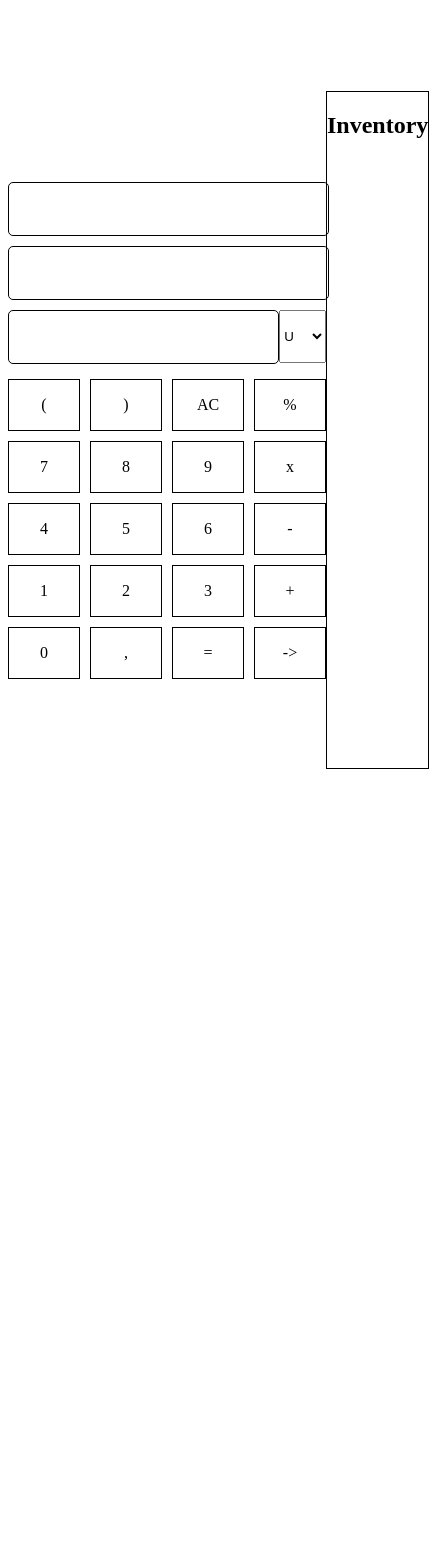
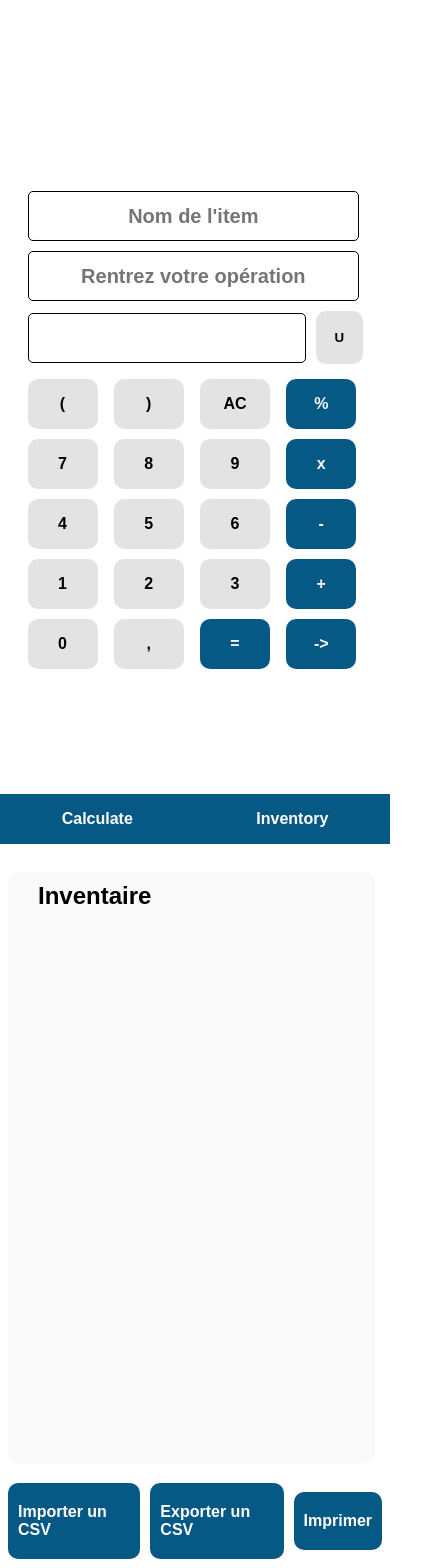
Before and after one commit to damienBaehr/APP-CALCULATE-ANGULAR, an Angular app: page / in a window 390 px wide. Shown: the top 1568 px of the page, 429 px wide, since content can reach past the window. Before the commit the page ends 860 px from the top, so only its background shows below. Built offline with nearby package versions, Linux system fonts and the light colour scheme.

Commit message:
👌 IMPROVE: Export CSV + CSS

```diff
--- a/src/app/app.component.css
+++ b/src/app/app.component.css
@@ -1,3 +1,29 @@
+*, *::before, *::after{
+    margin: 0;
+    padding: 0;
+    box-sizing: border-box;
+    scroll-behavior: smooth;
+    font-family: Arial, Helvetica, sans-serif;
+    font-weight: 600;
+}
+
+.fButton{
+    width: 100%;
+    display: flex;
+    gap: 10px;
+    justify-content: center;
+    align-items: center;
+    margin-top: 20px ;
+}
+
+.fButton a{
+    text-decoration: none;
+    color: #fff;
+    background: #075985;
+    padding: 20px 10px;
+    border-radius: 10px;
+    cursor: pointer;
+}
 main{
     width: 90%;
     display: flex;
@@ -22,8 +48,6 @@ main{
 .grid div{
     width: 70px;
     height: 50px;
-    background-color: transparent;
-    border: 1px solid #000;
     text-align: center;
     display: flex;
     justify-content: center;
@@ -42,28 +66,118 @@ input{
 .result{
     display: flex;
     align-items: center;
+    gap: 10px;
 }
 
 .result select{
     width:55px;
     height: 53px;
+    appearance: none;
+    -webkit-appearance: none;
+    -moz-appearance: none;
+    background-image: none;
+    text-align: center;
 }
+
+
 .separateur{
     width: 2px;
     height: 80vh;
     background: grey;
 }
 .inventory{
-    width: 50%;
-    height: 80vh;
-    border: 1px solid #000;
+    width: 100%;
+    height: 60vh;
+    /* border: 1px solid #000; */
+    border-radius: 10px;
+    background: #fafafa;
+    padding: 10px;
+    overflow: scroll;
 }
-
+.inventory-item{
+    display: flex;
+    flex-flow: column;
+    background: #e5e7eb;
+    border-radius: 5px;
+    gap: 10px;
+    margin: 20px 0px;
+}
 .inventory-item .item{
     display: flex;
     justify-content: space-between;
-    margin: 0 20px;
+    padding: 15px 20px;
+    border: none;
 }
 .itemSpec{
     display: flex;
 }
+
+.item{
+    border: 1px solid #000;
+    border-radius: 15px;
+}
+.inventory-header{
+    display: flex;
+    justify-content: space-between;
+    padding: 0 20px;
+
+}
+
+.navMenuMobile{
+    display: none;
+}
+.btn{
+    border-radius: 10px;
+    cursor: pointer;
+    border: none;
+    background: #e3e3e3;
+}
+.btn.functions{
+    background-color: #075985;
+    color: #fafafa;
+}
+@media (max-width: 428px){
+    main{
+        flex-flow: column;
+        gap: 20px;
+        height: 100%;
+        margin-bottom: 100px;
+    }
+    .separateur{
+        display: none;
+    }
+
+    .container{
+        height: 100vh;
+        display: flex;
+        flex-flow: column;
+        justify-content: center;
+    }
+    #inventory{
+        width: 98%;
+        height: 70vh;
+    }
+
+    .navMenuMobile{
+        display: inline-block;
+        position: fixed;
+        bottom: 0;
+        height: 50px;
+        width: 100%;
+        background-color: #075985;
+        color: #fff;
+    }
+    .navMenuMobile-content{
+        display: flex;
+        justify-content: space-around;
+        align-items: center;
+        height: 100%;
+    }
+    .navMenuMobile-content-item a {
+        color: #fff;
+        list-style: none;
+        text-decoration: none;
+        font-family: Arial, Helvetica, sans-serif;
+        font-weight: 600;
+    }
+}
--- a/src/app/app.component.html
+++ b/src/app/app.component.html
@@ -1,47 +1,59 @@
 <main>
-    <div class="container">
+    <div class="navMenuMobile">
+        <div class="navMenuMobile-content">
+            <div class="navMenuMobile-content-item">
+                <a href="#calculate">Calculate</a>
+            </div>
+            <div class="navMenuMobile-content-item">
+                <a href="#inventory">Inventory</a>
+            </div>
+        </div>
+    </div>
+    <div id="calculate" class="container">
         <div class="entries">
-            <input id="articleName" type="text"[(ngModel)]="inputName">
-            <input id="operation" type="text" [(ngModel)]="inputValue">
+            <input placeholder="Nom de l'item" id="articleName" type="text"[(ngModel)]="inputName">
+            <input placeholder="Rentrez votre opération" id="operation" type="text" [(ngModel)]="inputValue">
             <div class="result">
                 <input type="text" readonly [(ngModel)]="result">
-                <select [(ngModel)]="selectedUnit">
-                    <option *ngFor="let option of unitOptions" [value]="option">{{option}}</option>
+                <select class="btn" [(ngModel)]="selectedUnit">
+                    <option class="btn" *ngFor="let option of unitOptions" [value]="option">{{option}}</option>
                 </select>
             </div>
         </div>
         <div class="grid">
-            <div (click)="addToInput('(')" data-index="(">(</div>
-            <div (click)="addToInput(')')" data-index=")">)</div>
-            <div (click)="clearInput()" data-index="AC">AC</div>
-            <div (click)="addToInput('%')" data-index="%">%</div>
-            <div (click)="addToInput('7')" data-index="7">7</div>
-            <div (click)="addToInput('8')" data-index="8">8</div>
-            <div (click)="addToInput('9')" data-index="9">9</div>
-            <div (click)="addToInput('*')" data-index="x">x</div>
-            <div (click)="addToInput('4')" data-index="4">4</div>
-            <div (click)="addToInput('5')" data-index="5">5</div>
-            <div (click)="addToInput('6')" data-index="6">6</div>
-            <div (click)="addToInput('-')" data-index="-">-</div>
-            <div (click)="addToInput('1')" data-index="1">1</div>
-            <div (click)="addToInput('2')" data-index="2">2</div>
-            <div (click)="addToInput('3')" data-index="3">3</div>
-            <div (click)="addToInput('+')" data-index="+">+</div>
-            <div (click)="addToInput('0')" data-index="0">0</div>
-            <div (click)="addToInput(',')" data-index=",">,</div>
-            <div (click)="calculateResult()"data-index="=">=</div>
-            <div>-></div>
+            <div (click)="addToInput('(')" class="btn" data-index="(">(</div>
+            <div (click)="addToInput(')')" class="btn" data-index=")">)</div>
+            <div (click)="clearInput()" class="btn" data-index="AC">AC</div>
+            <div (click)="addToInput('%')" class="btn functions" data-index="%">%</div>
+            <div (click)="addToInput('7')" class="btn" data-index="7">7</div>
+            <div (click)="addToInput('8')" class="btn" data-index="8">8</div>
+            <div (click)="addToInput('9')" class="btn" data-index="9">9</div>
+            <div (click)="addToInput('x')" class="btn functions" data-index="x">x</div>
+            <div (click)="addToInput('4')" class="btn" data-index="4">4</div>
+            <div (click)="addToInput('5')" class="btn" data-index="5">5</div>
+            <div (click)="addToInput('6')" class="btn" data-index="6">6</div>
+            <div (click)="addToInput('-')" class="btn functions" data-index="-">-</div>
+            <div (click)="addToInput('1')" class="btn" data-index="1">1</div>
+            <div (click)="addToInput('2')" class="btn" data-index="2">2</div>
+            <div (click)="addToInput('3')" class="btn" data-index="3">3</div>
+            <div (click)="addToInput('+')" class="btn functions" data-index="+">+</div>
+            <div (click)="addToInput('0')" class="btn" data-index="0">0</div>
+            <div (click)="addToInput(',')" class="btn" data-index=",">,</div>
+            <div (click)="calculateResult()" class="btn functions" data-index="=">=</div>
+            <div class="btn functions">-></div>
         </div>
     </div>
     <div class="separateur"></div>
 
-    <div class="inventory">
+
+    <div>
+        <div id="inventory" class="inventory">
             <div class="inventory-header">
-            <h2>Inventory</h2>
+                <h2>Inventaire</h2>
             </div>
             <div class="inventory-content">
                 <div class="inventory-item" *ngFor="let item of items">
-                <div class="item">
+                    <div class="item" (click)="fillInputFields(item); scrollToCalculateSection()">
                         <p>{{item.name}}</p>
                         <div class="itemSpec">
                             <p>{{item.quantity}}</p>
@@ -51,4 +63,11 @@
                 </div>
             </div>
         </div>
+        <div class="fButton">
+            <a>Importer un CSV</a>
+            <a (click)="exportCSV()">Exporter un CSV</a>
+            <a>Imprimer</a>
+        </div>
+    </div>
+
 </main>
--- a/src/app/app.component.ts
+++ b/src/app/app.component.ts
@@ -1,10 +1,8 @@
 import { Component } from '@angular/core';
 import { CommonModule } from '@angular/common';
-import { RouterOutlet } from '@angular/router';
 import { FormsModule } from '@angular/forms';
 import { UnitOptions } from './interfaces/UnitOptions';
 import { Item } from './interfaces/Item';
-import { fromEvent } from 'rxjs';
 
 
 @Component({
@@ -21,39 +19,67 @@ import { fromEvent } from 'rxjs';
 
 export class AppComponent {
   title = 'APP-CALCULATE';
-
   defaultResult = 0;
   inputName: string = '';
   unitOptions: string[] = Object.values(UnitOptions);
-  selectedUnit: UnitOptions = UnitOptions.Unit;
+  selectedUnit: UnitOptions | undefined = UnitOptions.Unit;
   inputValue: string = '';
   result = '';
-
   items : Item[] = [];
+  rows = Object.keys(this.items)
+  csvContent = "data:text/csv;charset=utf-8,"
 
   constructor( ) {
-    fromEvent(window, 'storage').subscribe((event) => {
       let items = localStorage.getItem("items");
       if(items){
         let parsedItems = JSON.parse(items)
         this.items = parsedItems
       }
-    });
+  }
+
+  exportCSV() {
+    let encodeUri = encodeURI(this.csvContent + ['title, ', 'quantity, ', 'unit'] + '\n' + this.items.map(e => e.name + ', ' + e.quantity + ', ' + e.unit).join('\n'));
+    let link = document.createElement('a');
+    link.setAttribute('href', encodeUri);
+    link.setAttribute('download', 'inventaire.csv');
+    document.body.appendChild(link);
+    link.click();
+  }
+
+  updateItem(item: Item) {
+    let index = this.items.findIndex(i => i.id === item.id);
+    const existingItem = this.items[index];
+    existingItem.name = item.name;
+    existingItem.quantity = item.quantity;
+    existingItem.unit = item.unit;
+    localStorage.setItem("items", JSON.stringify(this.items))
   }
 
   addToInput(value :string){
-    this.inputValue += value;
+    if (value === 'x') {
+      this.inputValue += '*';
+    } else {
+      this.inputValue += value;
+    }
   }
   clearInput() {
     this.inputName='';
     this.inputValue = '';
     this.result = '';
   }
+  fillInputFields(item: Item) {
+    this.inputName = item.name;
+    this.inputValue = item.quantity.toString();
+    this.selectedUnit = item.unit;
+    this.result="";
+  }
+  scrollToCalculateSection() {
+    const calculateSection = document.getElementById('calculate');
+    if (calculateSection) {
+      calculateSection.scrollIntoView({ behavior: 'smooth', block: 'start' });
+    }
+  }
   calculateResult() {
-    console.log('résultat ', this.result);
-    console.log('résultat', this.inputValue);
-    console.log('résultat', this.inputName);
-    console.log('résultat', this.selectedUnit);
     try {
       this.result = eval(this.inputValue);
         this.items.push({
```
Lines whose indentation alone changed are shown as unchanged.
